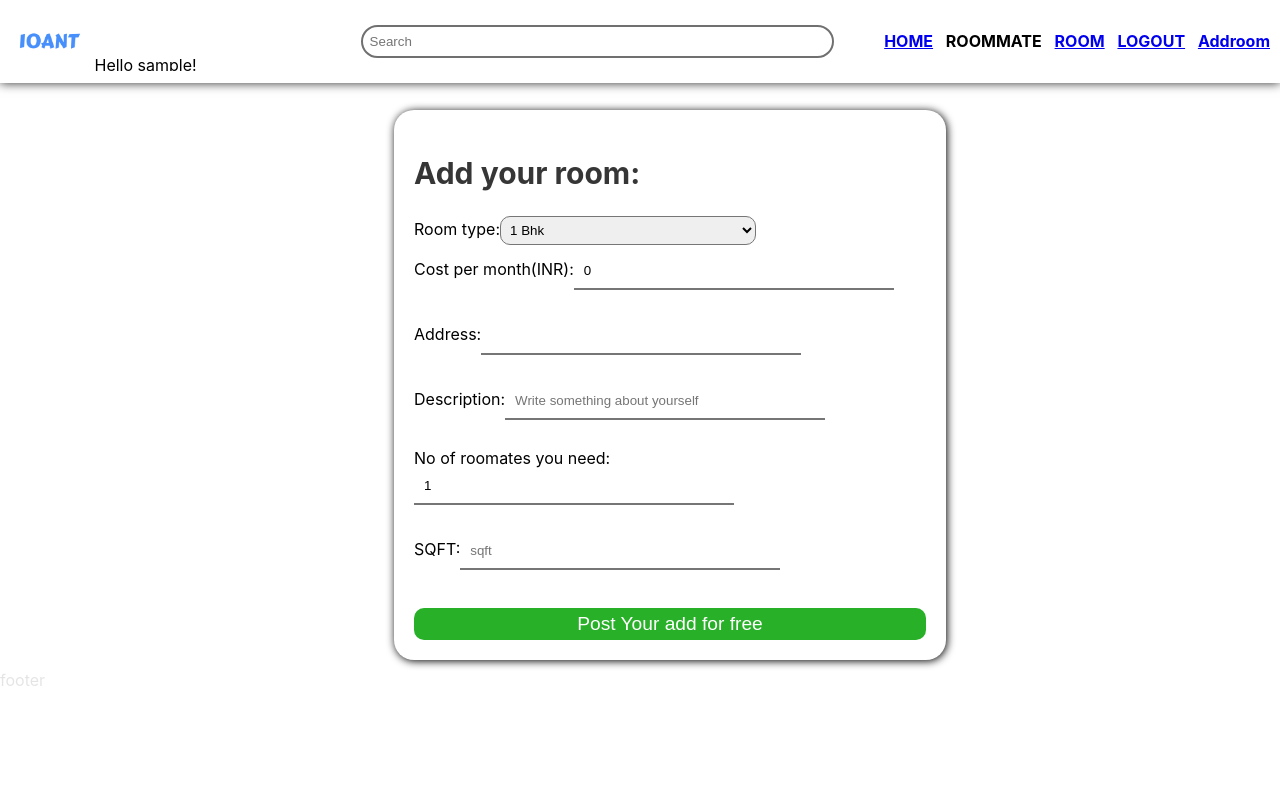
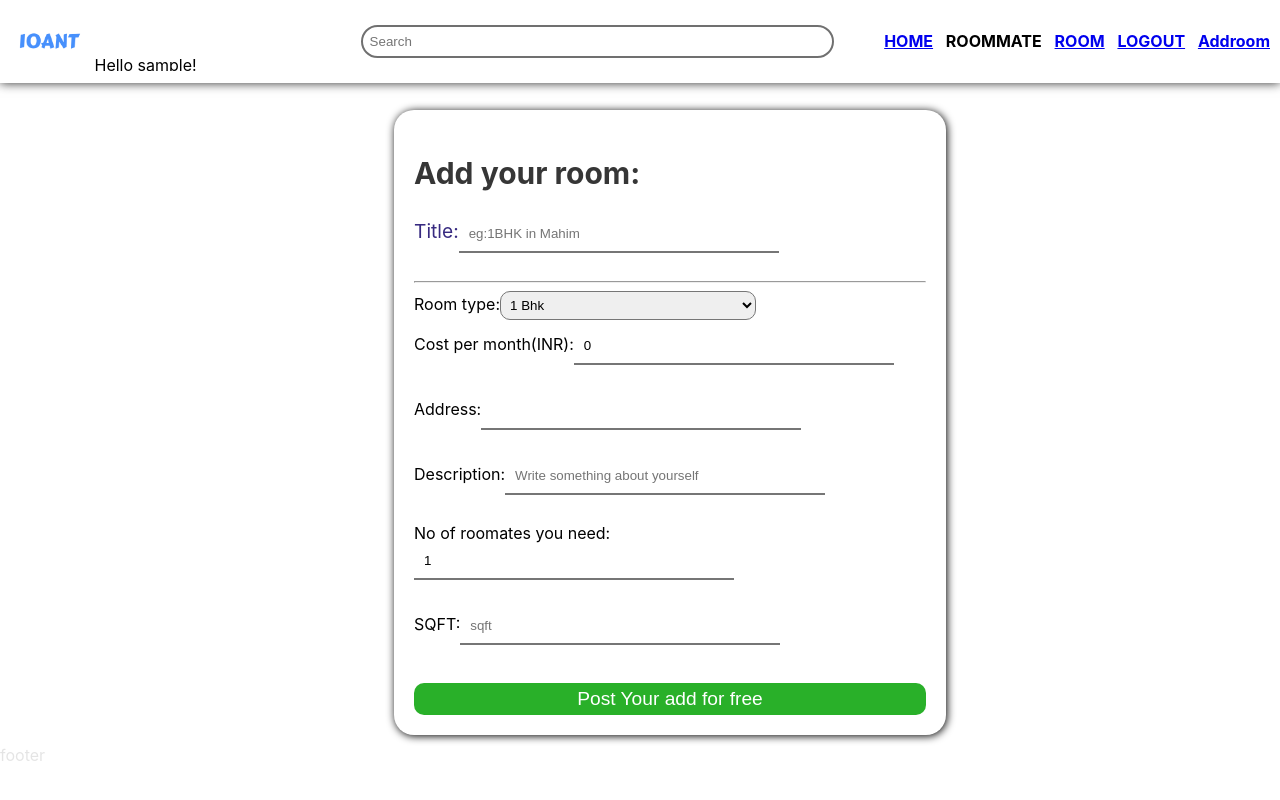
Before and after one commit to vighneshadelkar/10Ant, a React (Create React App) app in the folder 10ant/: page /addroom in a window 1280 px wide. Built offline with nearby package versions, Linux system fonts and the light colour scheme; sample sign-in values are in the browser's storage.

Commit message:
alpha vers complete

```diff
--- a/10ant/src/pages/Addroom/Addroom.jsx
+++ b/10ant/src/pages/Addroom/Addroom.jsx
@@ -7,6 +7,7 @@ export default function Addroom() {
   let {user} = useContext(AuthContext);
 
   const [roomData, setroomData] = useState({
+    title: "",
     price: 0,
     bhk: null,
     description: "",
@@ -34,13 +35,13 @@ export default function Addroom() {
     console.log(user.user_id);
     const res = await axios.postForm("http://localhost:8000/api/room/", {
       owner_pkey: user.user_id,
-      title: "title",
-      address: "address",
-      price: 10000,
-      bhk: 50,
+      title: roomData.title,
+      address: roomData.address,
+      price: parseInt(roomData.price),
+      bhk: 2,
       description: roomData.description,
-      tenants: 2,
-      sqft:1000,
+      tenants: parseInt(roomData.tenants),
+      sqft: parseInt(roomData.sqft),
     });
 
     if (!res) {
@@ -51,6 +52,7 @@ export default function Addroom() {
       const result = await res.json;
       console.log(result);
       setroomData({
+        title: "",
         price: null,
         bhk: "",
         description: "",
@@ -66,6 +68,18 @@ export default function Addroom() {
       <div className="addroomWrapper">
         <h2>Add your room: </h2>
         <form onSubmit={handleSubmit}>
+          <div className="title">
+            <label htmlFor="title">Title:</label>
+            <input
+              type="text"
+              name="title"
+              value={roomData.title}
+              onChange={handleInput}
+              placeholder="eg:1BHK in Mahim"
+              required
+            />
+          </div>
+          <hr></hr>
           <div className="roomtype">
             <label htmlFor="roomtype">Room type:</label>
             <select name="bhk" onChange={handleInput}>
```
